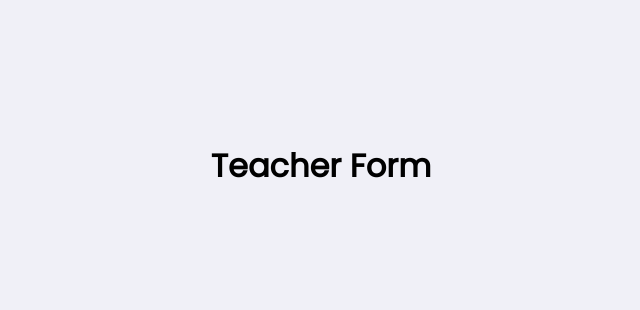
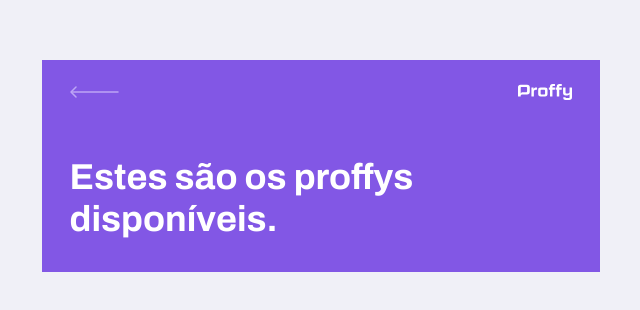
Before and after one commit to andre-lfa/proffy-frontend, a React (Create React App) app: page /give-classes in a window 1280 px wide. Shown: the part 234-544 px from the top of the page, without its empty margins (319-959 px from the left). Built offline with nearby package versions, Linux system fonts and the light colour scheme.

Commit message:
Create header component

```diff
--- /dev/null
+++ b/src/components/PageHeader/index.tsx
@@ -0,0 +1,26 @@
+import React from 'react';
+
+
+import { Link } from 'react-router-dom';
+
+import logoImg from '../../assets/images/logo.svg';
+import backIcon from '../../assets/images/icons/back.svg';
+
+function PageHeader() {
+    return(
+        <header className="page-header">
+                <div className="top-bar-container">
+                    <Link to="/">
+                        <img src={backIcon} alt="Voltar"/>
+                    </Link>
+                    <img src={logoImg} alt="Proffy"/>
+                </div>
+
+                <div className="header-content">
+                    <strong>Estes são os proffys disponíveis.</strong>
+                </div>
+            </header>
+    )
+}
+
+export default PageHeader;
--- a/src/pages/Landing/TeacherForm/TeacherForm.tsx
+++ b/src/pages/Landing/TeacherForm/TeacherForm.tsx
@@ -1,8 +1,9 @@
 import React from 'react';
+import PageHeader from '../../../components/PageHeader';
 
 function TeacherForm() {
     return (
-        <h1>Teacher Form</h1>
+        <PageHeader />
     );
 }
 
--- a/src/pages/Landing/TeacherList/index.tsx
+++ b/src/pages/Landing/TeacherList/index.tsx
@@ -1,9 +1,14 @@
 import React from 'react';
+
+import './styles.css';
+import PageHeader from '../../../components/PageHeader';
 
 function TeacherList() {
     return (
-        <h1>Teacher List</h1>
-    );
+        <div id="page-teacher-list" className="container">
+            <PageHeader/>
+        </div>
+    )
 }
 
 export default TeacherList;
--- /dev/null
+++ b/src/pages/Landing/TeacherList/styles.css
@@ -0,0 +1,46 @@
+#page-teacher-list {
+    width: 100vw;
+    height: 100vh;
+}
+
+.page-header {
+    display: flex;
+    flex-direction: column;
+    background-color: var(--color-primary);
+}
+
+.page-header .top-bar-container {
+    width: 90%;
+    margin: 0 auto;
+    display: flex;
+    justify-content: space-between;
+    align-items: center;
+    color: var(--color-text-in-primary);
+    padding: 1.6rem 0;
+}
+
+.page-header .top-bar-container a {
+    height: 3.2rem;
+    transition: opacity 0.2s;
+}
+
+.page-header .top-bar-container a:hover {
+    opacity: 0.6;
+}
+
+.page-header .top-bar-container > img {
+    height: 1.6rem;
+}
+
+.page-header .header-content {
+    width: 90%;
+    margin: 0 auto;
+    position: relative;
+    margin: 3.2rem auto;
+}
+
+.page-header .header-content strong {
+    font: 700 3.6rem Archivo;
+    line-height: 4.2rem;
+    color: var(--color-title-in-primary);
+}
```
Also changed, not shown: src/components/PageHeader/styles.css (added).
